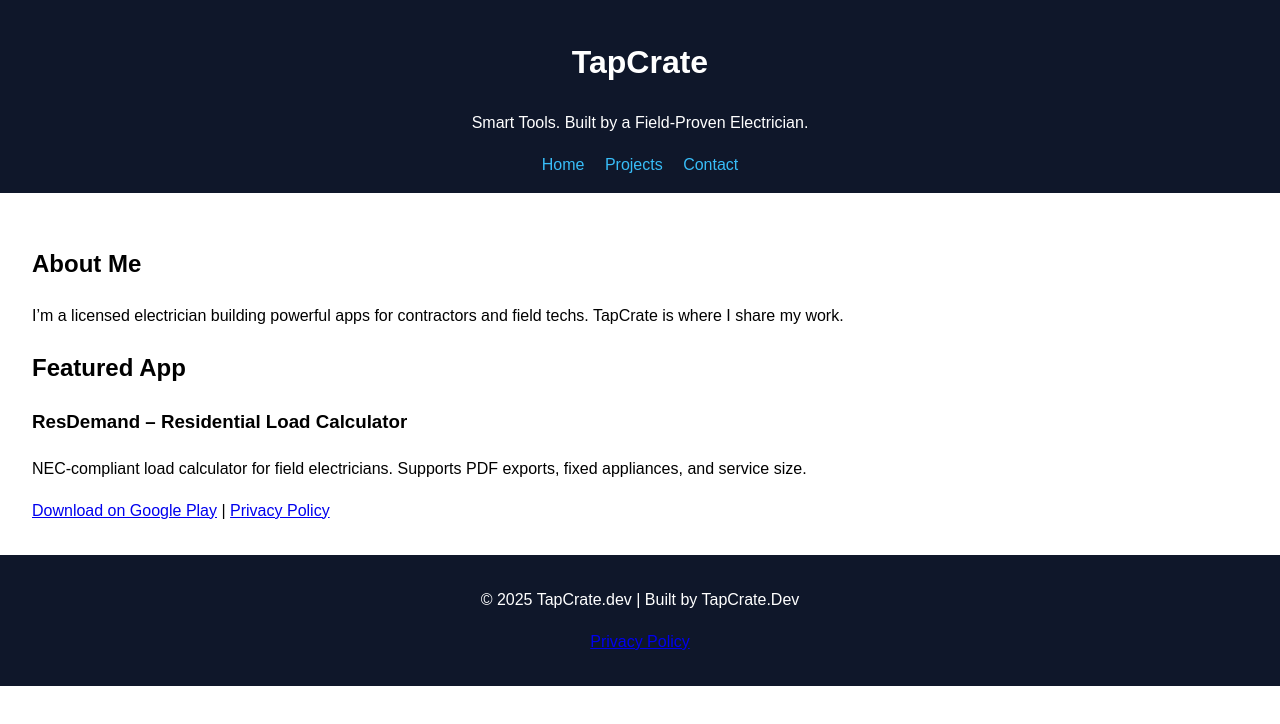
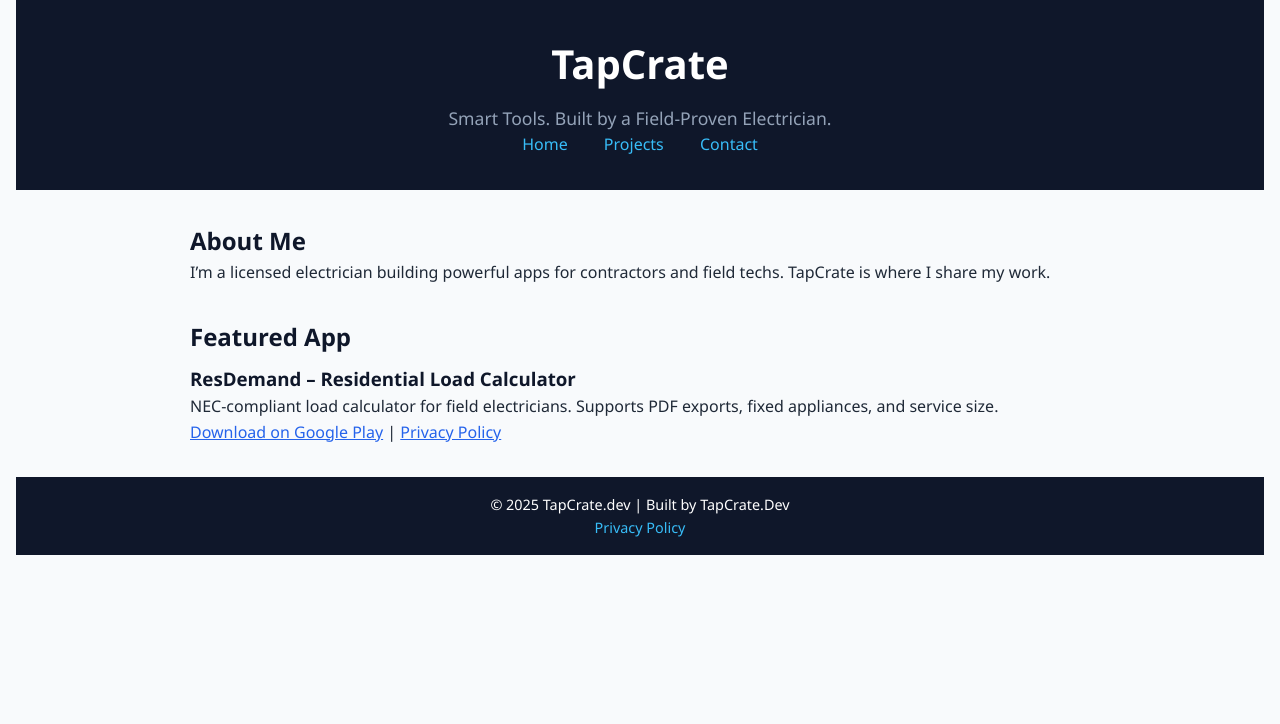
Before and after one commit to tapcrate-dev/tapcrate.dev, a plain HTML site: page index.html in a window 1280 px wide. Drawn offline with Linux system fonts and the light colour scheme.

Commit message:
Add styling to main page via style.css

```diff
--- a/style.css
+++ b/style.css
@@ -1,20 +1,86 @@
-body {
-  font-family: sans-serif;
+/* Reset and base styles */
+* {
+  box-sizing: border-box;
   margin: 0;
   padding: 0;
+}
+body {
+  font-family: 'Segoe UI', sans-serif;
+  background-color: #f8fafc;
+  color: #1f2937;
   line-height: 1.6;
+  padding: 0 1rem;
 }
-header, footer {
-  background: #0f172a;
+
+/* Header and navigation */
+header {
+  background-color: #0f172a;
   color: white;
-  padding: 1em;
+  padding: 2rem 1rem;
   text-align: center;
 }
+header h1 {
+  font-size: 2.5rem;
+  margin-bottom: 0.5rem;
+}
+header p {
+  font-size: 1.1rem;
+  color: #94a3b8;
+}
 nav a {
+  margin: 0 1rem;
   color: #38bdf8;
-  margin: 0 0.5em;
+  text-decoration: none;
+  font-weight: 500;
+}
+nav a:hover {
+  text-decoration: underline;
+}
+
+/* Main content */
+main {
+  max-width: 900px;
+  margin: 2rem auto;
+}
+section {
+  margin-bottom: 2rem;
+}
+h2, h3 {
+  color: #0f172a;
+}
+h3 {
+  margin-top: 0.5rem;
+}
+a {
+  color: #2563eb;
+}
+a:hover {
+  color: #1d4ed8;
+}
+
+/* Footer */
+footer {
+  background-color: #0f172a;
+  color: white;
+  padding: 1rem;
+  text-align: center;
+  font-size: 0.9rem;
+}
+footer a {
+  color: #38bdf8;
   text-decoration: none;
 }
-main {
-  padding: 2em;
+footer a:hover {
+  text-decoration: underline;
 }
+
+/* Responsive spacing */
+@media (max-width: 600px) {
+  header h1 {
+    font-size: 1.8rem;
+  }
+  nav a {
+    display: block;
+    margin: 0.5rem 0;
+  }
+}
```
